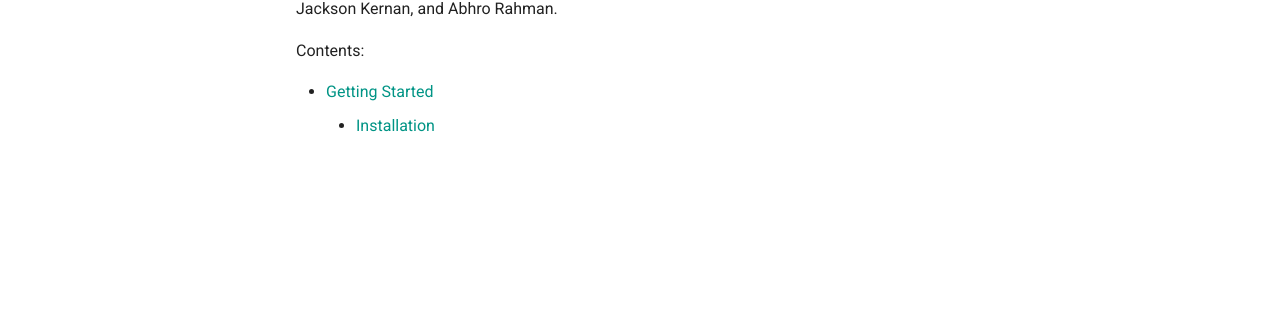
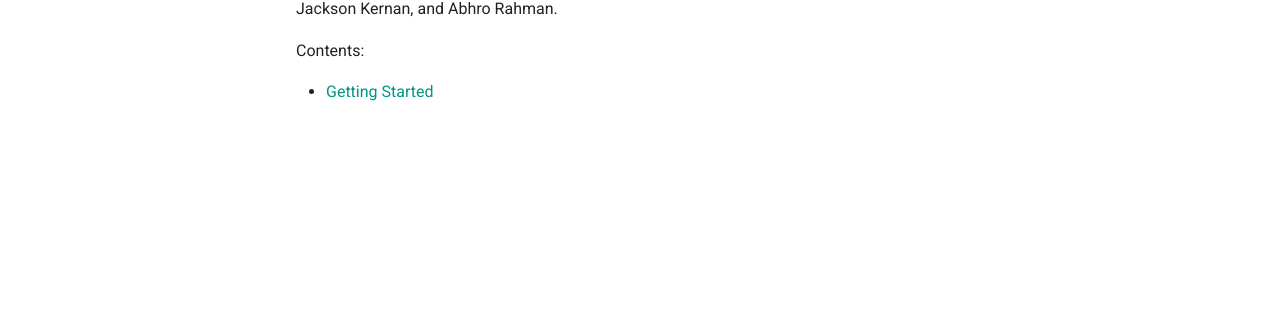
Before and after one commit to jourdanwaas/planAGN, an MkDocs documentation site: the page built from docs/docs/index.md, in a window 1280 px wide. Shown: the part 494-803 px from the top of the page. Built offline with MkDocs 1.6.1 and Material for MkDocs 9.7.7, drawn with Linux system fonts in a browser that asks for light colours.

Commit message:
rm installation ref

```diff
--- a/docs/docs/index.md
+++ b/docs/docs/index.md
@@ -10,4 +10,3 @@ This repository accompanies the study:
 Contents:
 
 - [Getting Started](getting-started.md)
-    - [Installation](installation.md)
```
